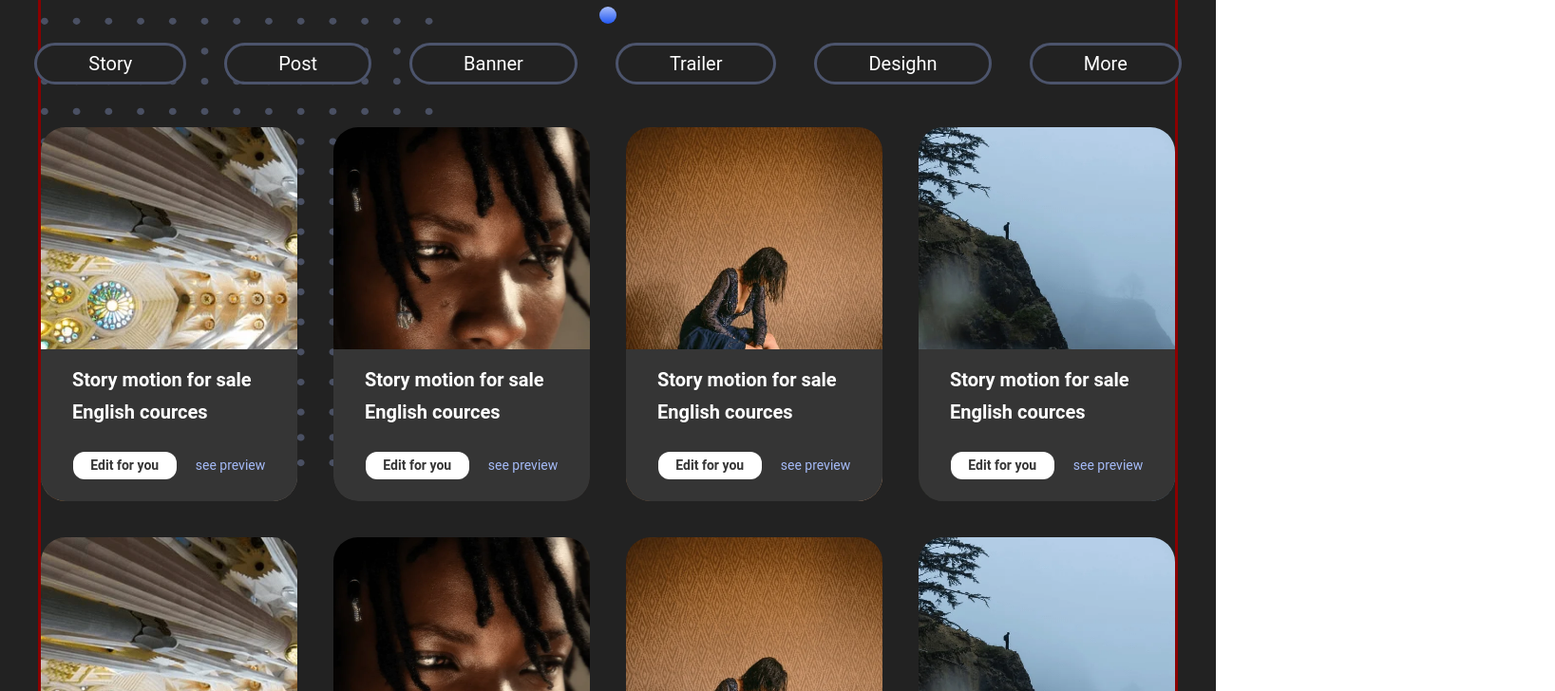
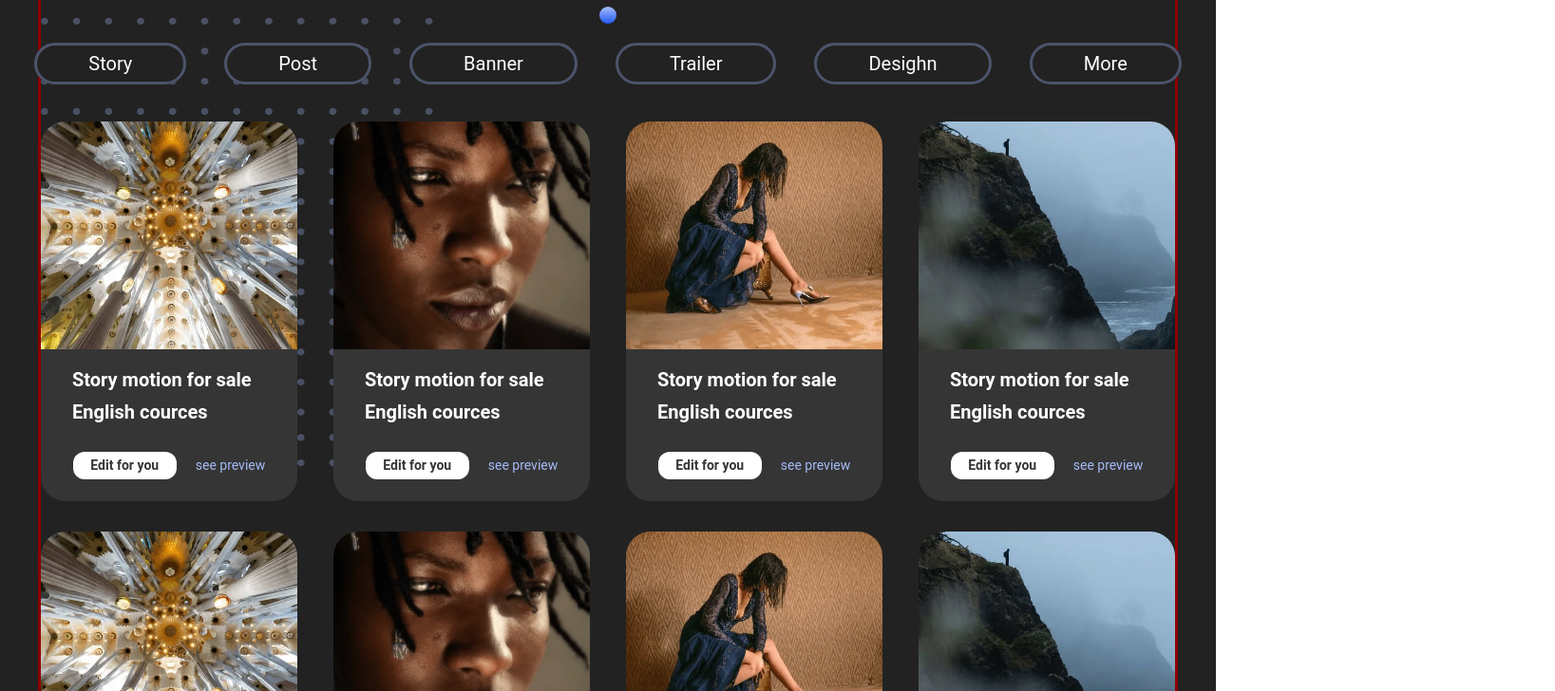
Before and after one commit to cubik707/HTML-CSS-for-ReactDev, a React app: page / in a window 1280 px wide. Shown: the part 1020-1748 px from the top of the page at 95% size, 1637 px wide, since content can reach past the window. Built offline with nearby package versions, Linux system fonts and the light colour scheme.

Commit message:
исправила Projects

```diff
--- a/src/layout/sections/projects/Projects.tsx
+++ b/src/layout/sections/projects/Projects.tsx
@@ -10,6 +10,7 @@ import photo4 from "../../../assets/images/photo4.webp"
 import {Container} from "../../../components/Container";
 import {TabMenu} from "./tabMenu/TabMenu";
 import dots from "../../../assets/images/Dots.svg";
+import {theme} from "../../../styles/Theme";
 
 const projectItems = ["Story", "Post", "Banner", "Trailer", "Desighn", "More"]
 
@@ -56,4 +57,17 @@ const StyledProjects = styled.section`
         }
     }
 
+    &::before{
+        content: "+";
+        color: ${theme.colors.accentBgDark};
+        opacity: 0.4;
+        font-size: 450px;
+        font-weight: 800;
+
+        position: absolute;
+        transform: rotate(45deg);
+        right: -52px;
+        bottom: -63px;
+    }
+
 `
--- a/src/layout/sections/projects/project/Project.tsx
+++ b/src/layout/sections/projects/project/Project.tsx
@@ -19,7 +19,7 @@ export const Project = (props: ProjectPropsType) => {
     return (
         <StyledProject src={props.src}>
             <Info>
-                {/*<Image src={props.src} alt = {props.alt}/>*/}
+                <Image src={props.src} alt = {props.alt}/>
                 <Title>{props.title}</Title>
                 <FlexWrapper gap={"20px"} align={"center"} margin={"0 0 23px 0"}>
                     <LinkFilled href={"#"}> Edit for you </LinkFilled>
@@ -31,36 +31,33 @@ export const Project = (props: ProjectPropsType) => {
 };
 
 const StyledProject = styled.div<StyledProjectProps>`
-    background-image: url(${props => props.src || "none"});
-    background-size: cover;
     max-width: 270px;
     width: 25%;
     height: 394px;
 
-
-
     display: flex;
     align-items: flex-end;
-
-    border-radius: 26px;
-
 `
 
-/*const Image = styled.img`
+const Image = styled.img`
     width: 100%;
     height: 240px;
     object-fit: cover;
-`*/
+    border-top-right-radius: 26px;
+    border-top-left-radius: 26px;
+`
 
 const Info = styled.div`
     background-color: ${theme.colors.projectDark};
+    border-radius: 26px;
 
     display: flex;
     flex-direction: column;
     align-items: center;
 
-    border-bottom-right-radius: 26px;
-    border-bottom-left-radius: 26px;
+    &:hover{
+        background-color: ${theme.colors.accentBgDark};
+    }
 `
 
 const Title = styled.h3`
@@ -85,6 +82,11 @@ const LinkFilled = styled.a`
     display: flex;
     justify-content: center;
     align-items: center;
+
+    &:hover{
+        background-color: ${theme.colors.accent};
+        color: ${theme.colors.fontDark};
+    }
 `
 
 const Link = styled.a`
--- a/src/layout/sections/projects/tabMenu/TabMenu.tsx
+++ b/src/layout/sections/projects/tabMenu/TabMenu.tsx
@@ -23,21 +23,7 @@ const StyledTabMenu = styled.nav`
         gap: 40px;
     }
 
-    position: relative;
 
-
-    &::after{
-        content: "+";
-        color: ${theme.colors.accentBgDark};
-        font-size: 550px;
-        font-weight: 800;
-
-        position: absolute;
-        transform: rotate(45deg);
-        right: -203px;
-        top: 507px;
-
-    }
 `
 
 const ListItem = styled.li`
```
